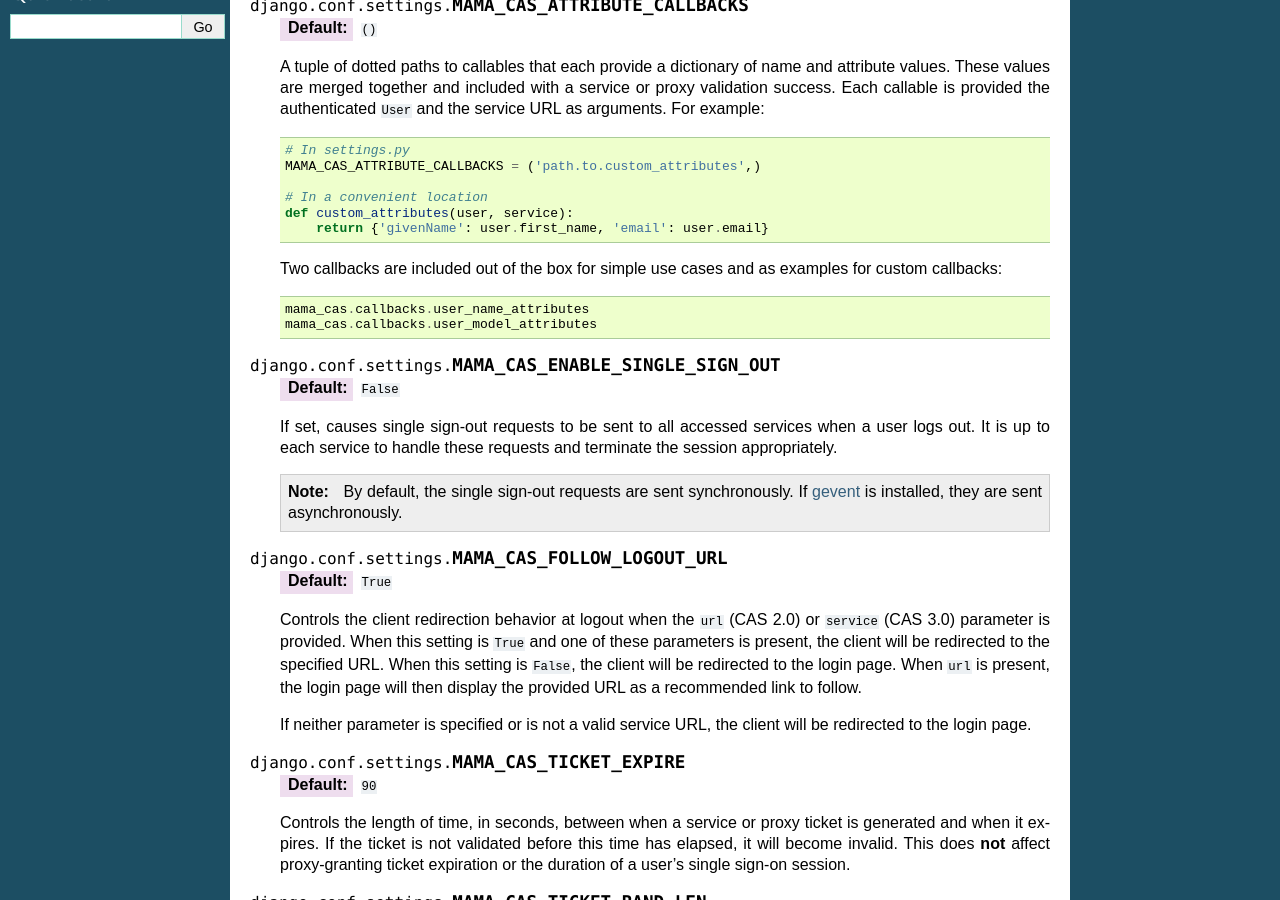
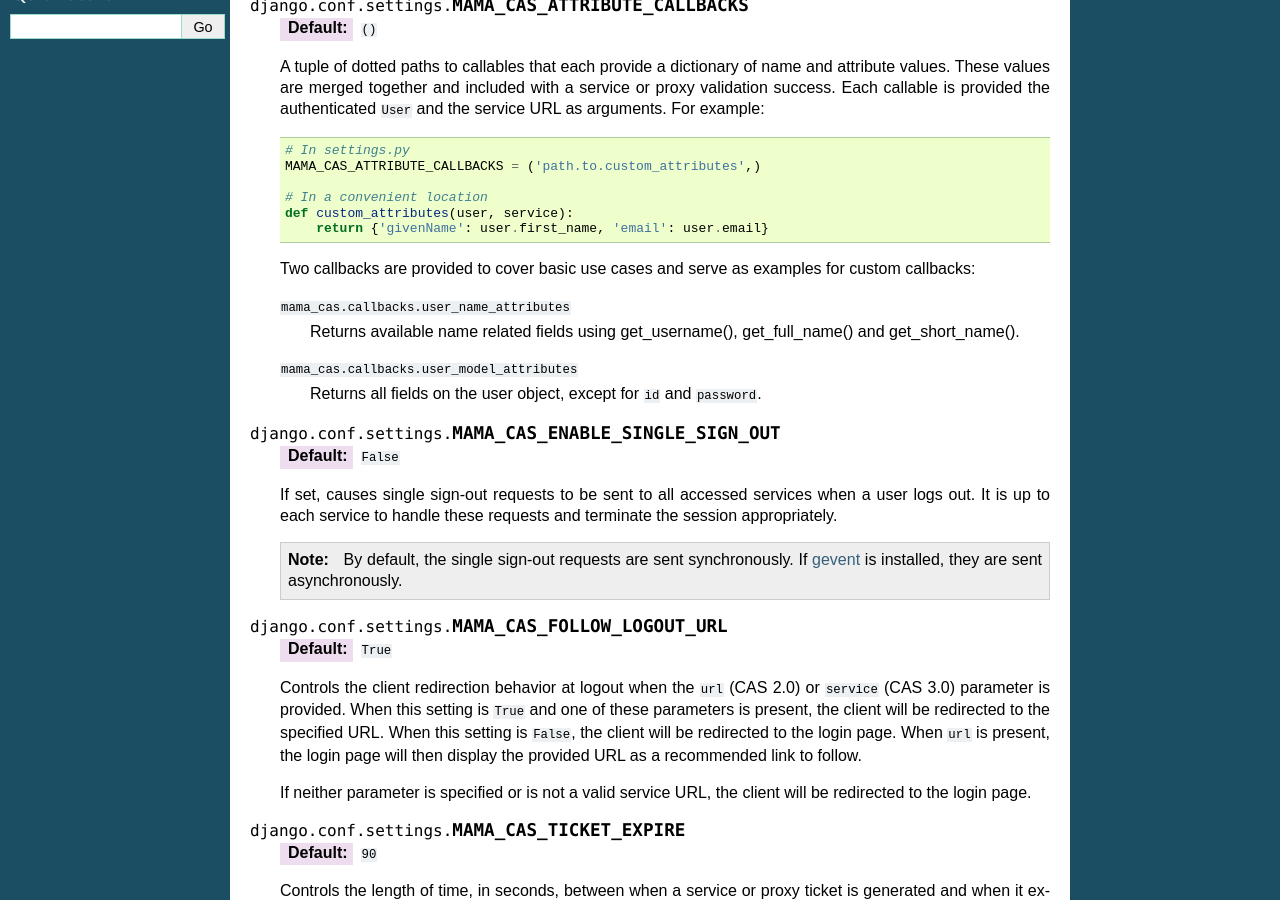
Before and after one commit to jbittel/django-mama-cas, a Sphinx documentation site: the page built from docs/settings.rst, in a window 1280 px wide and 900 px high, scrolled down 414 px. Built offline with Sphinx 7.4.7, drawn with Linux system fonts in a browser that asks for light colours.

Commit message:
Add documentation for individual callbacks

```diff
--- a/docs/settings.rst
+++ b/docs/settings.rst
@@ -42,11 +42,16 @@ alter stock CAS behavior.
       def custom_attributes(user, service):
           return {'givenName': user.first_name, 'email': user.email}
 
-   Two callbacks are included out of the box for simple use cases and as
-   examples for custom callbacks::
+   Two callbacks are provided to cover basic use cases and serve as
+   examples for custom callbacks:
 
-      mama_cas.callbacks.user_name_attributes
-      mama_cas.callbacks.user_model_attributes
+   ``mama_cas.callbacks.user_name_attributes``
+      Returns available name related fields using get_username(),
+      get_full_name() and get_short_name().
+
+   ``mama_cas.callbacks.user_model_attributes``
+      Returns all fields on the user object, except for ``id`` and
+      ``password``.
 
 .. attribute:: MAMA_CAS_ENABLE_SINGLE_SIGN_OUT
 
```
